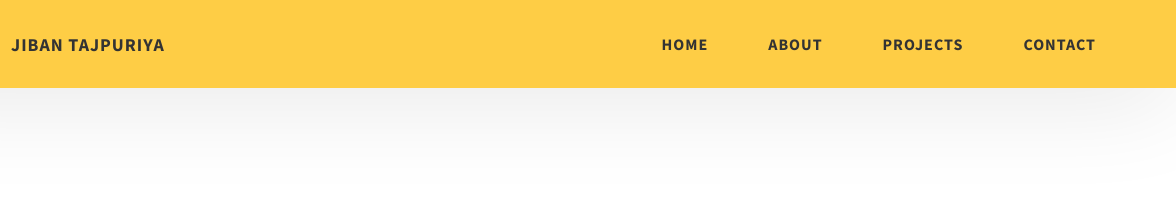
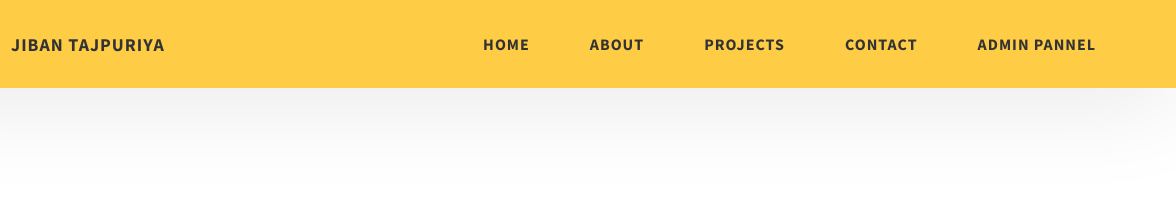
Before and after one commit to Jeewan99/Jiban, a website: page index.html in a window 1280 px wide. Shown: the top 219 px of the page, 104-1280 px from the left. Drawn offline with Linux system fonts and the light colour scheme.

Commit message:
Update index.html

```diff
--- a/index.html
+++ b/index.html
@@ -67,6 +67,9 @@
             </li>
             <li class="header__link-wrapper">
               <a href="./index.html#contact" class="header__link"> Contact </a>
+            </li>
+            <li class="header__link-wrapper">
+              <a href="https://jiban-tajpuriya.web.app/" class="header__link"> Admin pannel </a>
             </li>
           </ul>
           <div class="header__main-ham-menu-cont">
```
